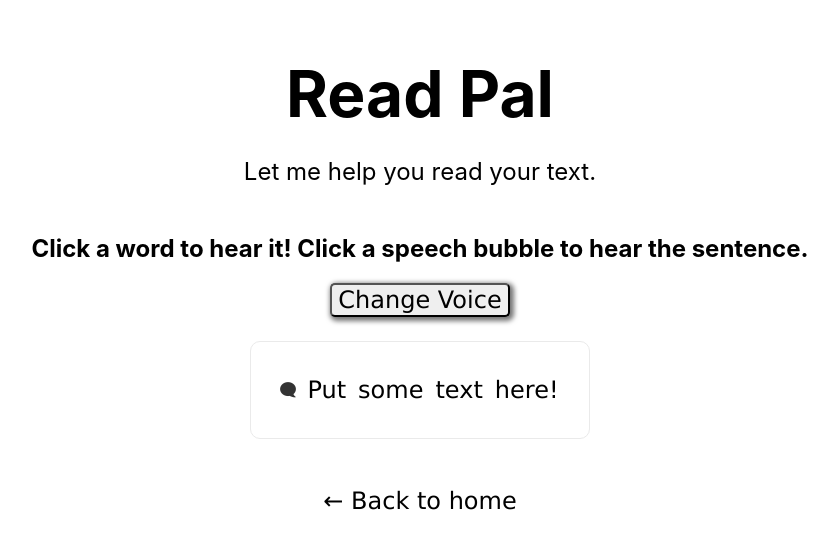
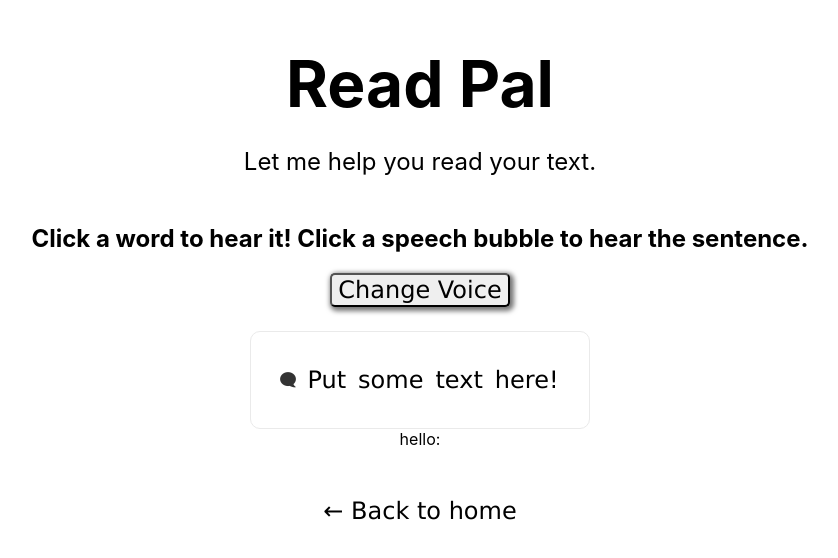
Before and after one commit to ricobadico/read-pal, a Next.js app: page /output in a window 1280 px wide. Shown: the part 114-672 px from the top of the page, without its empty margins (220-1058 px from the left). Built offline with nearby package versions, Linux system fonts and the light colour scheme.

Commit message:
lang test21

```diff
--- a/pages/output.js
+++ b/pages/output.js
@@ -21,6 +21,10 @@ export default class Output extends React.Component{
         }
     }
 
+    getVoicesTest = () => {
+        return this.state.voices;
+    }
+
 
     voiceToggle = () => {
         // if (this.state.voiceIndex != 1){
@@ -33,7 +37,7 @@ export default class Output extends React.Component{
     }
 
     getVoice =() => {
-        return this.state.voiceIndex;
+        return Object.toString(this.state.voiceIndex);
     }
 
     render(){
@@ -64,6 +68,7 @@ export default class Output extends React.Component{
                 <div className="card">
                     <OutputSection sentenceArray={sentenceArray} getVoice={this.getVoice} voiceList={this.state.voices}/>
                 </div>
+                <div>{"hello:" + this.getVoicesTest()}</div>
                 </Layout>
             </div>
         )
```
